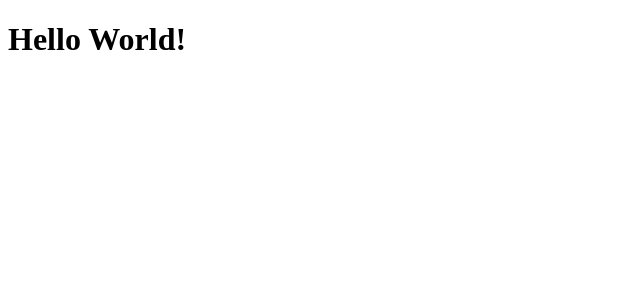
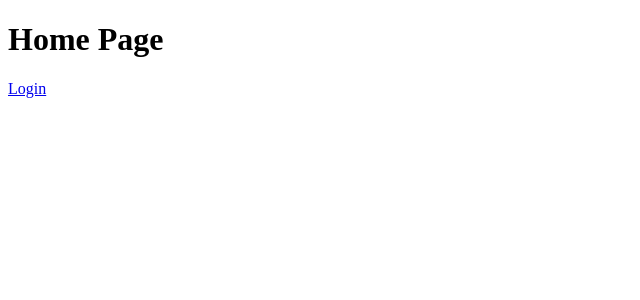
Before and after one commit to zeroslope/bookworm-react, a React (Create React App) app: page / in a window 1280 px wide. Shown: the top 300 px of the page, without its empty margins (0-640 px from the left). Built offline with nearby package versions, Linux system fonts and the light colour scheme.

Commit message:
React Router setup with couple of pages

```diff
--- a/src/App.js
+++ b/src/App.js
@@ -1,5 +1,13 @@
 import React from 'react'
+import { Route } from 'react-router-dom'
+import HomePage from './components/HomePage'
+import LoginPage from './components/LoginPage'
 
-const App = () => <h1>Hello World!</h1>
+const App = () => (
+  <div>
+    <Route path='/' exact component={HomePage} />
+    <Route path='/login' exact component={LoginPage} />
+  </div>
+)
 
 export default App
--- /dev/null
+++ b/src/components/HomePage.js
@@ -0,0 +1,11 @@
+import React from 'react'
+import { Link } from 'react-router-dom'
+
+const HomePage = () => (
+  <div>
+    <h1>Home Page</h1>
+    <Link to='/login'>Login</Link>
+  </div>
+)
+
+export default HomePage
--- /dev/null
+++ b/src/components/LoginPage.js
@@ -0,0 +1,11 @@
+import React from 'react'
+
+const LoginPage = () => {
+  return (
+    <div>
+      <h1>Login Page</h1>
+    </div>
+  )
+}
+
+export default LoginPage
```
